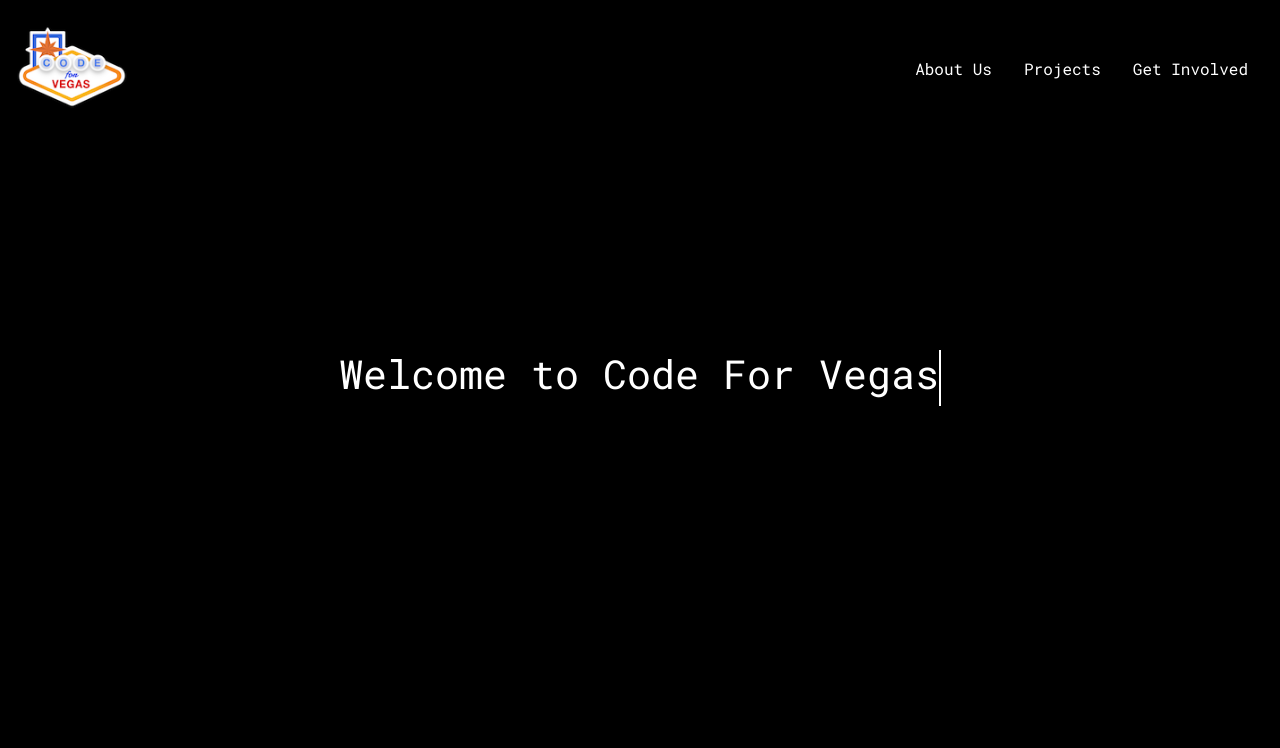
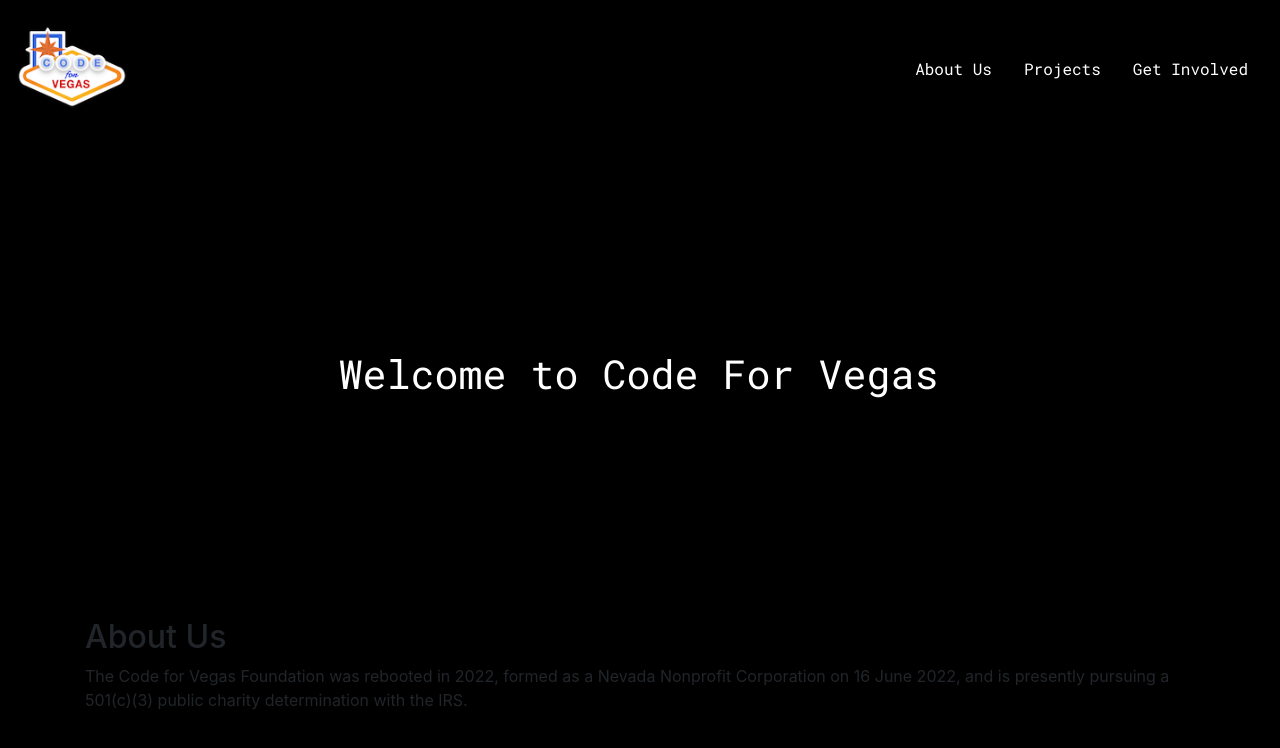
Before and after one commit to CodeForVegas/codeforvegas-dotorg, a Nuxt app: page / in a window 1280 px wide. Shown: the top 748 px of the page. Built offline with nearby package versions, Linux system fonts and the light colour scheme.

Commit message:
Added About Us, cleaned up typing animation

```diff
--- /dev/null
+++ b/components/about-us.vue
@@ -0,0 +1,20 @@
+<template>
+  <div>
+    <section class="about-container">
+        <b-container class="about">
+            <h2>About Us</h2>
+            <p>The Code for Vegas Foundation was rebooted in 2022, formed as a Nevada Nonprofit Corporation on 16 June 2022, and is presently pursuing a 501(c)(3) public charity determination with the IRS.</p>
+        </b-container>
+    </section>
+  </div>
+</template>
+
+<script>
+export default {
+
+}
+</script>
+
+<style>
+
+</style>
--- a/components/welcome-to-cfv.vue
+++ b/components/welcome-to-cfv.vue
@@ -1,10 +1,10 @@
 <template>
 <div>
-    <section class="welcome-container">
+    <b-container class="welcome-container">
         <div class="welcome-header">
             <h1>Welcome to Code For Vegas</h1>
         </div>
-    </section>
+    </b-container>
 </div>
 </template>
 
@@ -20,31 +20,26 @@
     justify-content: center;
     align-items: center;
     height: 30rem;
+    width: 50%;
 }
 
 .welcome-header {
     color: #fff;
     font-family: 'Roboto Mono', monospace;
     font-weight: 500;
-    animation: typing 2s steps(25), blink 1s step-end infinite;
+    overflow: hidden;
+    line-height: 1;
     white-space: nowrap;
-    overflow: hidden;
-    border-right: 2px solid #fff;
+    border-right: 3px solid #fff;
+    animation: text 3.5s steps(35, end), cursor 1s step-end infinite;
    }
 
-@keyframes typing {
-  from {
-    width: 0%
-  }
-
-  to {
-    width: 100%;
-  }
+@keyframes text {
+  from { width: 0; }
+  to { width: 100%; }
 }
-
-@keyframes blink {
-  50% {
-    border-color: transparent
-  }
+@keyframes cursor {
+  from, to { border-color: transparent; }
+  50% { border-color: #fff; }
 }
 </style>
--- a/pages/index.vue
+++ b/pages/index.vue
@@ -2,18 +2,21 @@
   <body>
       <NavBar />
       <WelcomeToCFV />
+      <AboutUs />
   </body>
 </template>
 
 <script>
 import NavBar from "../components/nav-bar.vue"
 import WelcomeToCFV from "../components/welcome-to-cfv.vue"
+import AboutUs from "../components/about-us.vue"
 
 export default {
   name: 'HomePage',
   components: {
     NavBar,
     WelcomeToCFV,
+    AboutUs,
   }
 }
 </script>
--- a/pages/test-page.vue
+++ /dev/null
@@ -1,17 +0,0 @@
-<template>
-  <div>
-    <h1>Hello World</h1>
-  </div>
-</template>
-
-<script>
-export default {
-
-}
-</script>
-
-<style>
-    h1 {
-        color: red;
-    }
-</style>
```
